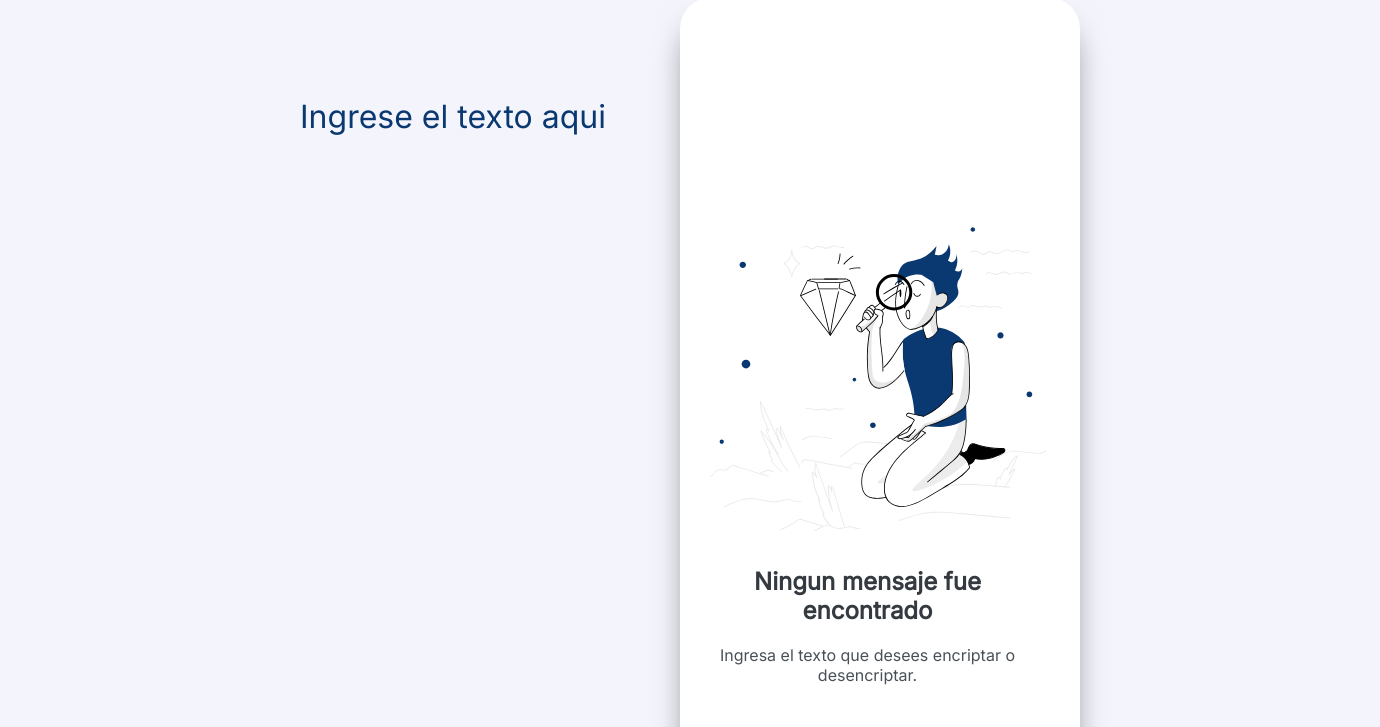
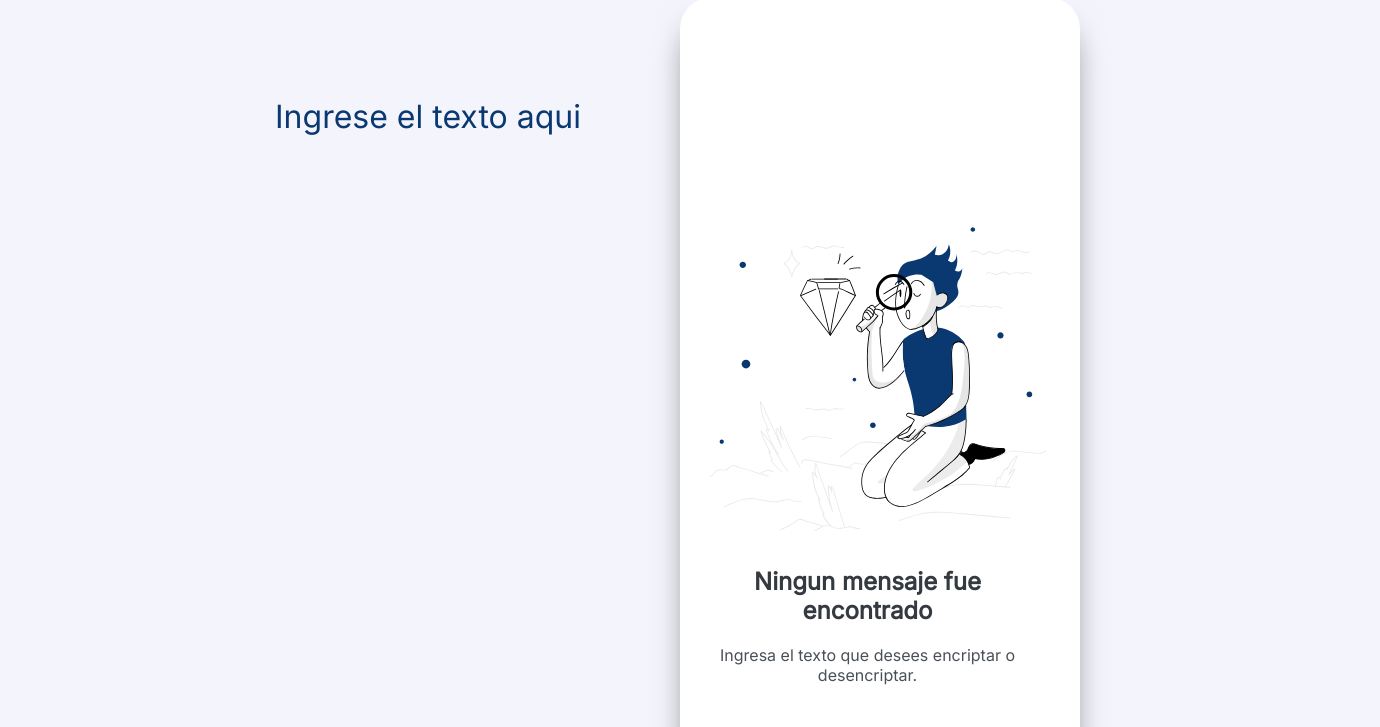
Before and after one commit to heisonkey/heisonencriptador.github.io, a plain HTML site: page index.html in a window 1280 px wide. Shown: the part 73-800 px from the top of the page, 1380 px wide, since content can reach past the window. Drawn offline with Linux system fonts and the light colour scheme.

Commit message:
arreglo del padding

```diff
--- a/styles.css
+++ b/styles.css
@@ -32,7 +32,7 @@ main{
     position: absolute;
     left: 200px;
     top: 100px;
-    padding-left: 100px;
+    padding-left: 75px;
     width: 1080px;
     height: 600px;
 }
```
